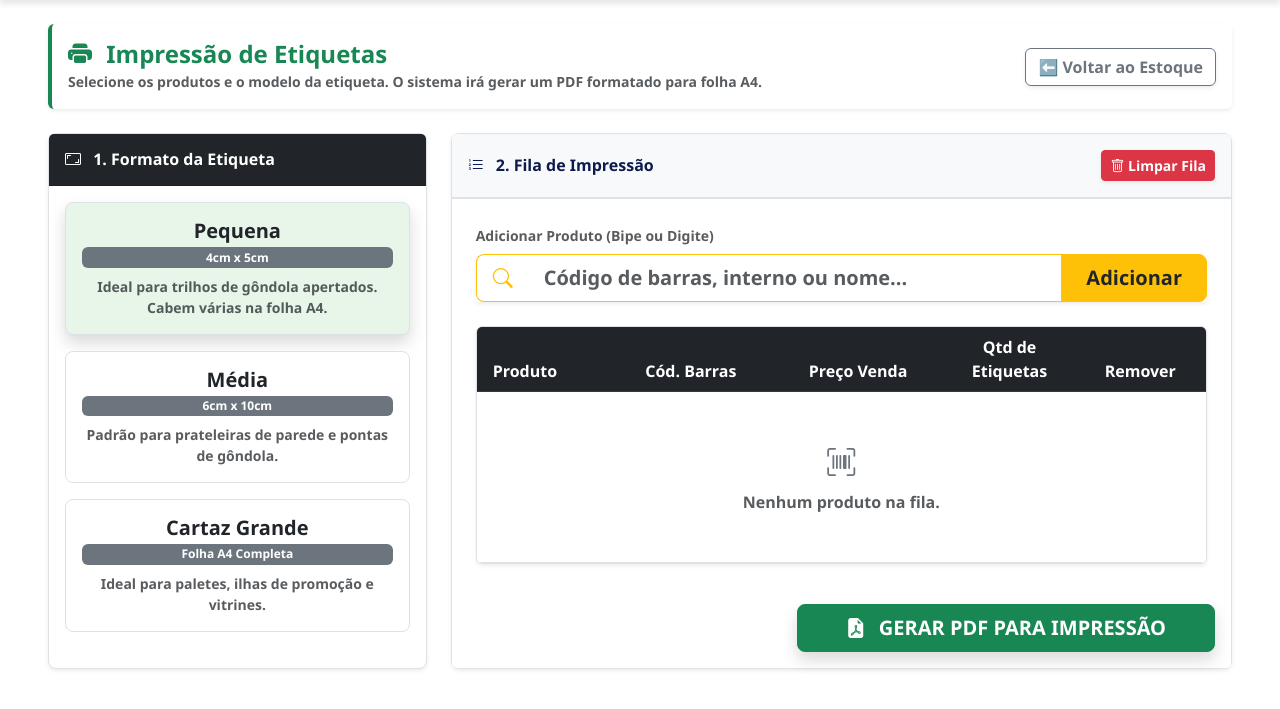
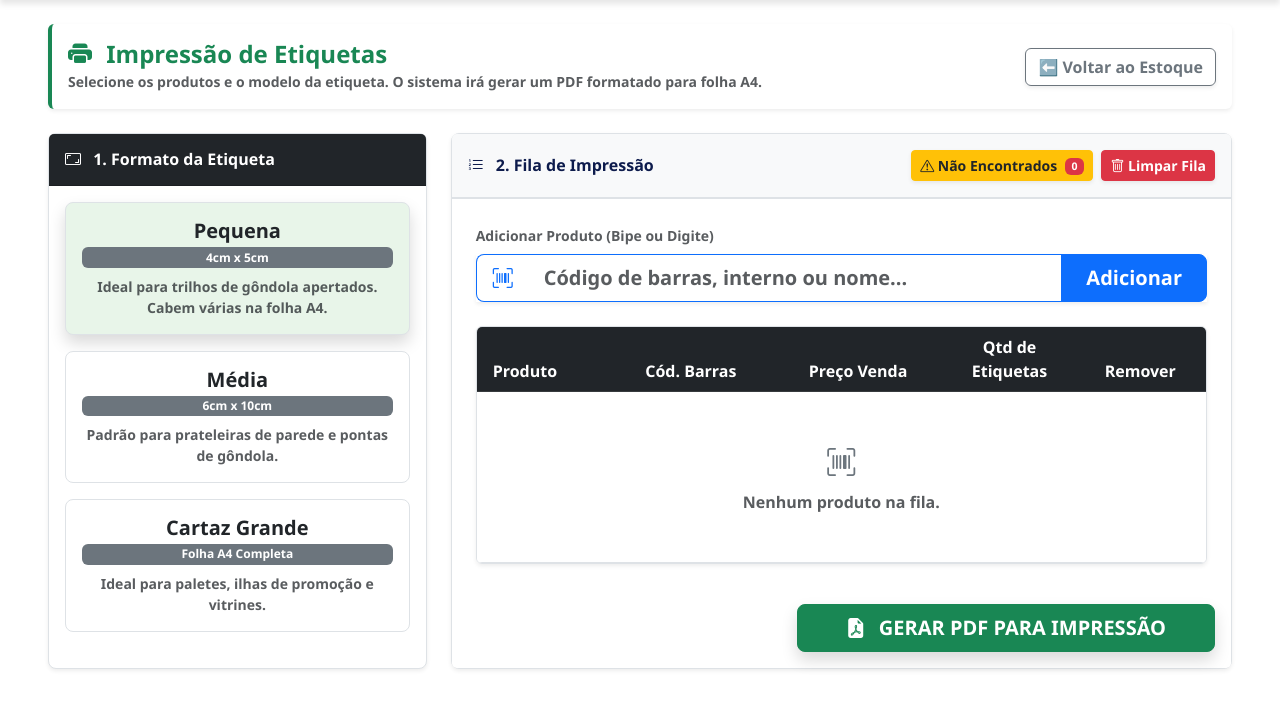
Before and after one commit to Diego28ss/gestao-varejo-django, a Django app: template inventario/templates/inventario/etiquetas_preco.html in a window 1280 px wide. Shown: the part 68-777 px from the top of the page. Run offline with Django 4.2, Linux system fonts and the light colour scheme; the template is opened without the code that fills it, so the values that code supplies are empty.

Commit message:
ajuste etiqueta

```diff
--- a/inventario/templates/inventario/etiquetas_preco.html
+++ b/inventario/templates/inventario/etiquetas_preco.html
@@ -86,9 +86,17 @@
             <div class="card shadow-sm border-0 h-100">
                 <div class="card-header bg-light py-3 d-flex justify-content-between align-items-center border-bottom border-2">
                     <h6 class="mb-0 fw-bold" style="color: var(--azul-escuro);"><i class="bi bi-list-ol me-2"></i> 2. Fila de Impressão</h6>
-                    <button class="btn btn-sm btn-danger fw-bold shadow-sm" onclick="limparFila()">
-                        <i class="bi bi-trash"></i> Limpar Fila
-                    </button>
+
+                    <div class="d-flex gap-2">
+                        <!-- Botão NOVO: Ver não encontrados -->
+                        <button class="btn btn-sm btn-warning fw-bold shadow-sm text-dark" onclick="abrirModalNaoEncontrados()">
+                            <i class="bi bi-exclamation-triangle"></i> Não Encontrados <span id="badgeNaoEncontrados" class="badge bg-danger ms-1">0</span>
+                        </button>
+
+                        <button class="btn btn-sm btn-danger fw-bold shadow-sm" onclick="limparFila()">
+                            <i class="bi bi-trash"></i> Limpar Fila
+                        </button>
+                    </div>
                 </div>
                 <div class="card-body p-4">
 
@@ -96,9 +104,9 @@
                     <div class="mb-4">
                         <label class="form-label fw-bold text-muted small">Adicionar Produto (Bipe ou Digite)</label>
                         <div class="input-group input-group-lg shadow-sm">
-                            <span class="input-group-text bg-white border-warning border-end-0"><i class="bi bi-search text-warning"></i></span>
-                            <input type="text" id="inputBuscaProduto" class="form-control border-warning border-start-0 fw-bold" placeholder="Código de barras, interno ou nome..." autocomplete="off">
-                            <button class="btn btn-warning fw-bold text-dark px-4" type="button" onclick="buscarProdutoReal()">Adicionar</button>
+                            <span class="input-group-text bg-white border-primary border-end-0"><i class="bi bi-upc-scan text-primary"></i></span>
+                            <input type="text" id="inputBuscaProduto" class="form-control border-primary border-start-0 fw-bold" placeholder="Código de barras, interno ou nome..." autocomplete="off">
+                            <button class="btn btn-primary fw-bold px-4" type="button" onclick="buscarProdutoReal()">Adicionar</button>
                         </div>
                         <ul id="listaResultados" class="list-group position-absolute w-100 shadow" style="z-index: 1000; display: none; max-height: 250px; overflow-y: auto;"></ul>
                     </div>
@@ -116,7 +124,6 @@
                                 </tr>
                             </thead>
                             <tbody id="tabelaFila">
-                                <!-- Os produtos selecionados entrarão aqui -->
                                 <tr>
                                     <td colspan="5" class="py-5 text-muted fw-bold" id="msgFilaVazia">
                                         <i class="bi bi-upc-scan fs-3 d-block mb-2 text-secondary"></i>
@@ -137,43 +144,70 @@
         </div>
     </div>
 </div>
+
+<!-- MODAL: Códigos Não Encontrados -->
+<div class="modal fade" id="modalNaoEncontrados" tabindex="-1" aria-labelledby="modalNaoEncontradosLabel" aria-hidden="true">
+  <div class="modal-dialog modal-dialog-centered">
+    <div class="modal-content border-0 shadow-lg">
+      <div class="modal-header bg-warning text-dark border-bottom-0">
+        <h5 class="modal-title fw-bold" id="modalNaoEncontradosLabel"><i class="bi bi-exclamation-triangle-fill me-2"></i> Códigos Não Encontrados</h5>
+        <button type="button" class="btn-close" data-bs-dismiss="modal" aria-label="Close"></button>
+      </div>
+      <div class="modal-body bg-light">
+        <p class="small text-muted fw-bold mb-3">Os códigos abaixo foram bipados ou digitados, mas não existem no sistema.</p>
+        <ul id="listaCodigosFalhos" class="list-group list-group-flush border rounded shadow-sm">
+            <!-- Preenchido via JS -->
+        </ul>
+      </div>
+      <div class="modal-footer bg-light border-top-0">
+        <button type="button" class="btn btn-outline-secondary fw-bold" data-bs-dismiss="modal">Fechar</button>
+        <button type="button" class="btn btn-danger fw-bold shadow-sm" onclick="limparListaNaoEncontrados()">
+            <i class="bi bi-trash-fill"></i> Limpar Lista
+        </button>
+      </div>
+    </div>
+  </div>
+</div>
+
 {% endblock %}
 
 {% block scripts %}
 <script>
     const csrfToken = "{{ csrf_token }}";
     let filaImpressao = [];
+    let codigosNaoEncontrados = [];
 
-    // 🚀 Carrega a fila salva no navegador assim que a página abre
+    // Carrega filas salvas no navegador
     document.addEventListener("DOMContentLoaded", function() {
         const filaSalva = localStorage.getItem('jb_fila_etiquetas');
+        const falhosSalvos = localStorage.getItem('jb_codigos_falhos');
+
         if (filaSalva) {
-            try {
-                filaImpressao = JSON.parse(filaSalva);
-            } catch (e) {
-                filaImpressao = [];
-            }
+            try { filaImpressao = JSON.parse(filaSalva); } catch (e) { filaImpressao = []; }
         }
+        if (falhosSalvos) {
+            try { codigosNaoEncontrados = JSON.parse(falhosSalvos); } catch (e) { codigosNaoEncontrados = []; }
+        }
+
         renderizarTabela();
+        atualizarBadgeNaoEncontrados();
     });
 
-    // 🚀 Salva a fila no navegador toda vez que houver alteração
     function salvarFilaLocal() {
         localStorage.setItem('jb_fila_etiquetas', JSON.stringify(filaImpressao));
     }
 
-    // -----------------------------------------------------------
-    // LÓGICA DE SELEÇÃO VISUAL DO MODELO
-    // -----------------------------------------------------------
+    function salvarFalhosLocal() {
+        localStorage.setItem('jb_codigos_falhos', JSON.stringify(codigosNaoEncontrados));
+        atualizarBadgeNaoEncontrados();
+    }
+
     function atualizarSelecao() {
         document.querySelectorAll('.card-modelo').forEach(c => c.classList.remove('selected'));
         const valorSelecionado = document.querySelector('input[name="modelo_etiqueta"]:checked').value;
         document.getElementById('card-' + valorSelecionado).classList.add('selected');
     }
 
-    // -----------------------------------------------------------
-    // LÓGICA DA FILA COM BANCO DE DADOS REAL
-    // -----------------------------------------------------------
     const inputBusca = document.getElementById('inputBuscaProduto');
     const listaResultados = document.getElementById('listaResultados');
 
@@ -200,8 +234,19 @@
             } else if (data.status === 'lista' && data.produtos.length > 0) {
                 mostrarLista(data.produtos);
             } else {
-                window.mostrarAviso("Produto não encontrado.", "erro");
+                // LÓGICA ATUALIZADA: PRODUTO NÃO ENCONTRADO
+                window.mostrarAviso(`Código ${termo} não encontrado!`, "erro");
                 listaResultados.style.display = 'none';
+
+                // Adiciona na lista de erros se já não estiver lá
+                if (!codigosNaoEncontrados.includes(termo)) {
+                    codigosNaoEncontrados.push(termo);
+                    salvarFalhosLocal();
+                }
+
+                // Limpa o campo automaticamente para não travar o operador
+                inputBusca.value = '';
+                inputBusca.focus();
             }
         })
         .catch(() => window.mostrarAviso("Erro na conexão.", "erro"));
@@ -294,9 +339,53 @@
         });
     }
 
-    // -----------------------------------------------------------
-    // ENVIO PARA O BACKEND GERAR O PDF (ABRINDO NOVA ABA)
-    // -----------------------------------------------------------
+    // ==========================================
+    // LÓGICA DOS CÓDIGOS NÃO ENCONTRADOS
+    // ==========================================
+    function atualizarBadgeNaoEncontrados() {
+        document.getElementById('badgeNaoEncontrados').innerText = codigosNaoEncontrados.length;
+    }
+
+    function abrirModalNaoEncontrados() {
+        const ul = document.getElementById('listaCodigosFalhos');
+        ul.innerHTML = '';
+
+        if (codigosNaoEncontrados.length === 0) {
+            ul.innerHTML = '<li class="list-group-item text-center text-muted fw-bold py-4">Nenhum código falhou nesta sessão.</li>';
+        } else {
+            codigosNaoEncontrados.forEach((codigo, index) => {
+                ul.innerHTML += `
+                    <li class="list-group-item d-flex justify-content-between align-items-center fw-bold text-danger">
+                        <span><i class="bi bi-upc-scan me-2 text-secondary"></i> ${codigo}</span>
+                        <button class="btn btn-sm btn-outline-secondary border-0" onclick="removerFalho(${index})" title="Remover da lista">
+                            <i class="bi bi-x-lg"></i>
+                        </button>
+                    </li>
+                `;
+            });
+        }
+
+        // Abre o modal do Bootstrap
+        new bootstrap.Modal(document.getElementById('modalNaoEncontrados')).show();
+    }
+
+    function removerFalho(index) {
+        codigosNaoEncontrados.splice(index, 1);
+        salvarFalhosLocal();
+        abrirModalNaoEncontrados(); // Re-renderiza a lista no modal
+    }
+
+    function limparListaNaoEncontrados() {
+        codigosNaoEncontrados = [];
+        localStorage.removeItem('jb_codigos_falhos');
+        atualizarBadgeNaoEncontrados();
+        abrirModalNaoEncontrados(); // Re-renderiza a lista vazia
+    }
+
+
+    // ==========================================
+    // GERAÇÃO DO PDF
+    // ==========================================
     function gerarPDF() {
         if (filaImpressao.length === 0) {
             window.mostrarAviso("Adicione pelo menos um produto na fila para gerar as etiquetas.", "erro");
```
